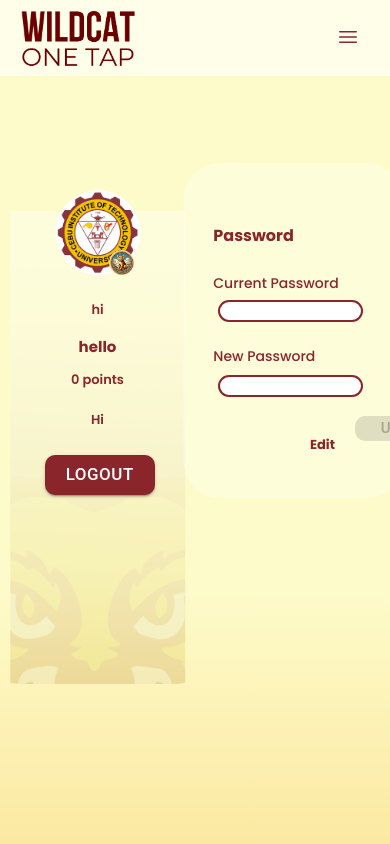
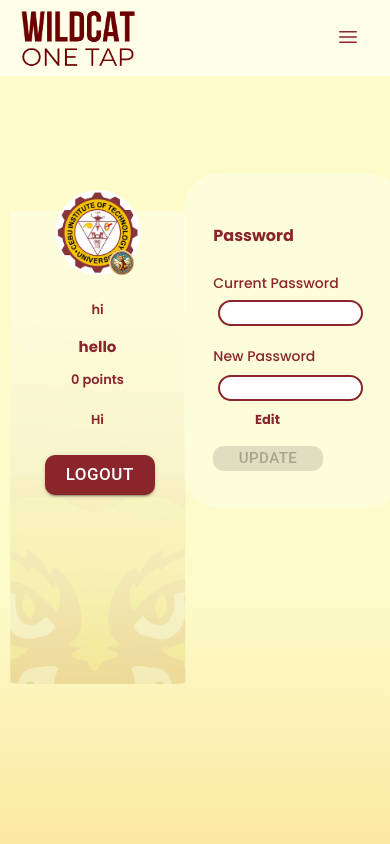
Before and after one commit to itgauy/THETECHHIVE_FRONTEND-COMMSS, a React (Create React App) app: page /wsprofile in a window 390 px wide. Shown: the top 844 px of the page. Built offline with nearby package versions, Linux system fonts and the light colour scheme.

Commit message:
Fixed profile page

```diff
--- a/src/working student/WSProfile/WSProfile.css
+++ b/src/working student/WSProfile/WSProfile.css
@@ -525,6 +525,7 @@
     width: 180px !important;
     height: 295px !important;
     padding: 20px !important;
+    margin-top: 0.6rem;
   }
 
   .PasswordName {
@@ -550,24 +551,24 @@
   .OldPassInput {
     top: 300px !important;
     left: 56% !important;
-    height: 16px !important;
+    height: 20px !important;
   }
 
   .NewPassInput {
     top: 375px !important;
     left: 56% !important;
-    height: 16px !important;
+    height: 20px !important;
   }
 
   .edit {
-    top: 425px !important;
-    left: 310px !important;
+    top: 400px !important;
+    left: 255px !important;
     font-size: 13px !important;
   }
 
   .UpdateContainer {
-    top: 420px !important;
-    left: 355px !important;
+    top: 450px !important;
+    left: 213px !important;
   }
 
   .profile-update-success-modal {
```
